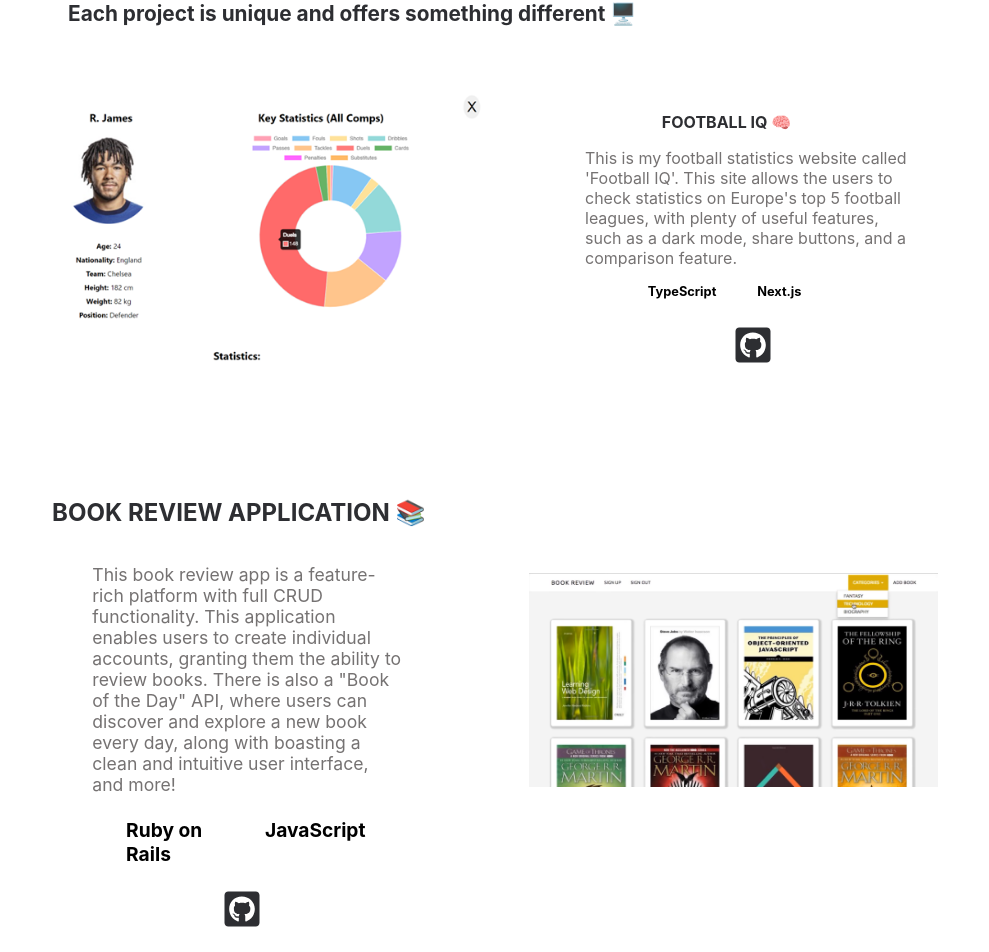
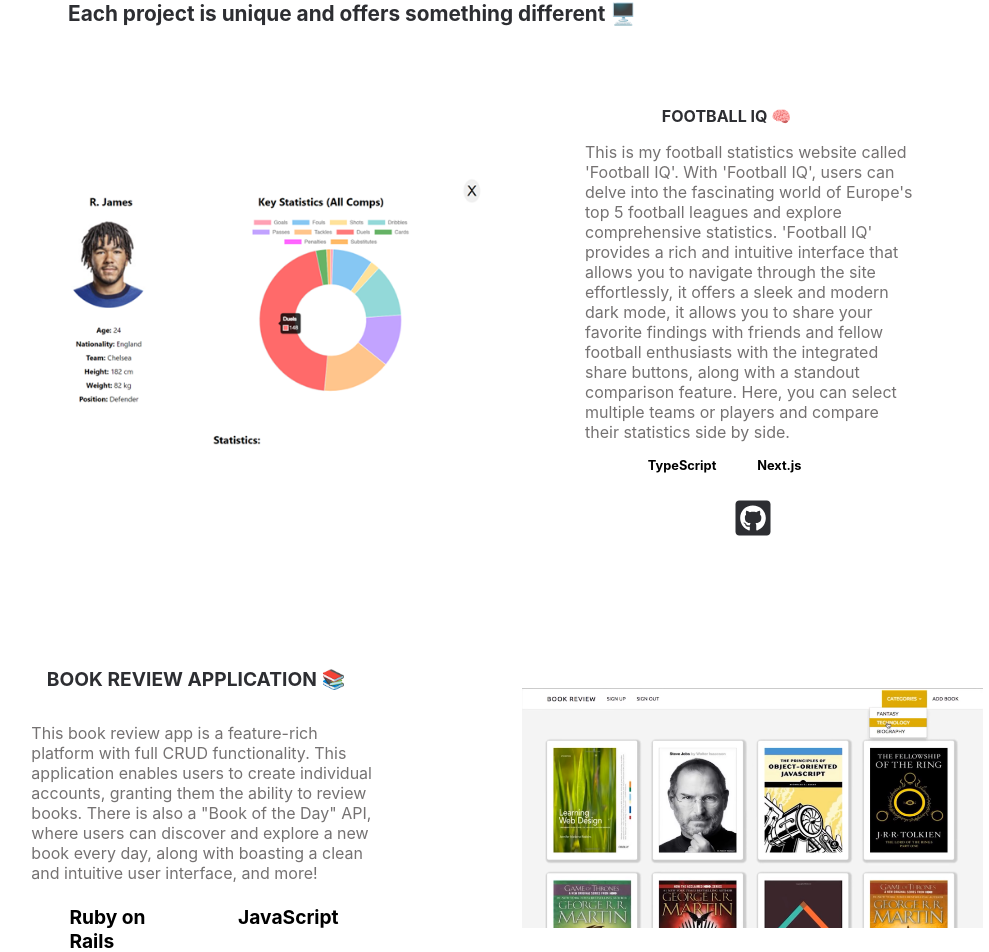
Before and after one commit to Elijah10000/personal-website, a Next.js app: page / in a window 1280 px wide. Shown: the part 1314-2266 px from the top of the page, without its empty margins (188-1177 px from the left). Built offline with nearby package versions, Linux system fonts and the light colour scheme.

Commit message:
responsive-work

```diff
--- a/pages/index.tsx
+++ b/pages/index.tsx
@@ -116,7 +116,7 @@
         <TextContainer>
           <h2> Football IQ 🧠</h2>
           <p>
-            This is my football statistics website called 'Football IQ'. This site allows the users to check statistics on Europe's top 5 football leagues, with plenty of useful features, such as a dark mode, share buttons, and a comparison feature.
+            This is my football statistics website called 'Football IQ'. With 'Football IQ', users can delve into the fascinating world of Europe's top 5 football leagues and explore comprehensive statistics. 'Football IQ' provides a rich and intuitive interface that allows you to navigate through the site effortlessly, it offers a sleek and modern dark mode, it allows you to share your favorite findings with friends and fellow football enthusiasts with the integrated share buttons, along with a standout comparison feature. Here, you can select multiple teams or players and compare their statistics side by side.
           </p>
           <TechnologiesContainer>
             <TechnologyItem>TypeScript</TechnologyItem>
--- a/styles/index-styles.tsx
+++ b/styles/index-styles.tsx
@@ -339,26 +339,21 @@
   @media (max-width: 1373px) {
     width: 90%;
     margin-left: 12%;
-    /* background-color: red; */
   }
 
-  @media (max-width: 768px) {
-    margin-left: 5%;
-    margin-top: 2%;
-
+  @media (max-width: 970px) {
+    margin-left: auto;
+    margin-right: auto;
+    margin-top: 3%;
     flex-direction: column;
-    align-items: flex-start;
+    align-items: center;
     gap: 20px;
-    width: 90%;
-
-    a {
-      margin-left: 0;
-      font-size: 1.2rem;
-    }
+    width: 100%;
 
     h2 {
+      font-size: 1.2rem;
+      text-align: center;
       margin-left: 0;
-      font-size: 1.2rem;
     }
 
     p {
@@ -366,18 +361,20 @@
       font-size: 1rem;
     }
   }
-`;
 
-export const GitHubIconFIQ = styled.div`
-  width: 6%;
-  margin-left: 30%;
-  align-items: center;
-  transition: transform 0.3s ease;
-  color: #2d2e32;
+  @media (max-width: 768px) {
+    margin-left: auto;
+    margin-right: auto;
+    margin-top: 2%;
+    width: 90%;
 
-    &:hover {
-      transform: scale(1.07);
-      color: #147efb;
+    h2 {
+      font-size: 1.2rem;
+    }
+
+    p {
+      font-size: 1rem;
+    }
   }
 `;
 
@@ -390,6 +387,10 @@
 
   @media (max-width: 1373px) {
     width: 45%;
+  }
+
+  @media (max-width: 970px) {
+    display: none;
   }
 
   @media (max-width: 375px) {
@@ -411,11 +412,21 @@
       font-size: 1rem;
     }
   }
+
+  @media (max-width: 970px) {
+    align-items: center;
+      width: 88%;
+  }
 `;
 
 export const TechnologiesContainer = styled.div`
   display: flex;
   margin-left: 7%;
+
+  @media (max-width: 970px) {
+    margin-left: 35%;
+    width: 50%;
+  }
 
   @media (max-width: 768px) {
     margin-left: 5%;
@@ -439,10 +450,34 @@
     font-size: 0.8rem;
   }
 
+  @media (max-width: 970px) {
+    gap: 40%;
+    font-size: 1rem;
+  }
+
   @media (max-width: 768px) {
     margin-left: 3%;
     margin-bottom: 3%;
     font-size: 1rem;
+  }
+`;
+
+export const GitHubIconFIQ = styled.div`
+  width: 6%;
+  margin-left: 30%;
+  align-items: center;
+  transition: transform 0.3s ease;
+  color: #2d2e32;
+
+  &:hover {
+    transform: scale(1.07);
+    color: #147efb;
+  }
+
+  @media (max-width: 970px) {
+    margin-left: 48%;
+    width: 20%;
+    margin-top: 3%;
   }
 `;
 
@@ -473,26 +508,55 @@
     }
   }
 
-  @media (max-width: 768px) {
-    margin-left: 5%;
-    margin-top: 2%;
-    flex-direction: column;
-    align-items: flex-start;
-    gap: 20px;
+  @media (max-width: 1373px) {
     width: 90%;
+    margin-left: 6%;
 
-    a {
-      margin-left: 0;
+    h2 {
       font-size: 1.2rem;
     }
+
+    p {
+      font-size: 1rem;
+    }
+  }
+
+  @media (max-width: 970px) {
+    margin-left: auto;
+    margin-right: auto;
+    margin-top: 4%;
+    flex-direction: column;
+    align-items: center;
+    gap: 20px;
+    width: 80%;
 
     h2 {
       margin-left: 0;
       font-size: 1.2rem;
+      text-align: center;
     }
 
     p {
       width: 100%;
+      font-size: 1rem;
+    }
+
+    img {
+      display: none;
+    }
+  }
+
+  @media (max-width: 768px) {
+    margin-left: auto;
+    margin-right: auto;
+    margin-top: 2%;
+    width: 90%;
+
+    h2 {
+      font-size: 1.2rem;
+    }
+
+    p {
       font-size: 1rem;
     }
   }
@@ -504,6 +568,14 @@
   align-items: center;
   margin-top: 5%;
   width: 100%;
+
+  @media (max-width: 970px) {
+    align-items: center;
+
+    h2 {
+      font-size: 1rem;
+    }
+  }
 `;
 
 export const BookTechnologiesContainer = styled.div`
@@ -511,8 +583,10 @@
   margin-left: 7%;
   width: 50%;
   margin-top: 1%;
-  @media (max-width: 768px) {
-    margin-left: 5%;
+
+  @media (max-width: 970px) {
+    margin-left: 35%;
+    width: 70%;
   }
 `;
 
@@ -527,6 +601,10 @@
 
   &:hover {
     transform: scale(1.07);
+  }
+
+  @media (max-width: 970px) {
+    font-size: 1rem;
   }
 
   @media (max-width: 768px) {
@@ -544,6 +622,11 @@
   &:hover {
     transform: scale(1.07);
     color: #147efb;
+  }
+
+  @media (max-width: 970px) {
+    margin-left: 18%;
+    width: 20%;
   }
 `;
 
@@ -609,15 +692,50 @@
       font-size: 1rem;
     }
   }
+
+  @media (max-width: 970px) {
+    margin-left: auto;
+    margin-right: auto;
+    margin-top: 6%;
+    flex-direction: column;
+    align-items: center;
+    gap: 20px;
+    width: 88%;
+
+    h2 {
+      margin-left: 0;
+      font-size: 1.2rem;
+      text-align: center;
+    }
+
+    p {
+      width: 100%;
+      font-size: 1rem;
+    }
+  }
 `;
 
 export const SecurityScreenTextContainer = styled.div`
   margin-left: 6%;
+
+  @media (max-width: 970px) {
+    align-items: center;
+    width: 100%;
+    margin-left: 0;
+
+    h2 {
+      font-size: 1rem;
+    }
+  }
 `;
 
 export const SecurityScreenTechnologiesContainer = styled.div`
   display: flex;
   margin-left: 2%;
+
+  @media (max-width: 970px) {
+    margin-left: 25%;
+  }
 
   @media (max-width: 768px) {
     margin-left: 5%;
@@ -638,6 +756,10 @@
     transform: scale(1.07);
   }
 
+  @media (max-width: 970px) {
+    font-size: 1rem;
+  }
+
   @media (max-width: 768px) {
     margin-left: 3%;
     margin-bottom: 3%;
@@ -656,6 +778,11 @@
     transform: scale(1.07);
     color: #147efb;
   }
+
+  @media (max-width: 970px) {
+    margin-left: 46.5%;
+    width: 20%;
+}
 `;
 
 export const SecurityScreenImage = styled.img`
@@ -663,6 +790,10 @@
 
   &:hover {
     transform: scale(1.05);
+  }
+
+  @media (max-width: 970px) {
+    display: none;
   }
 `;
 
```
Lines whose indentation alone changed are shown as unchanged.
